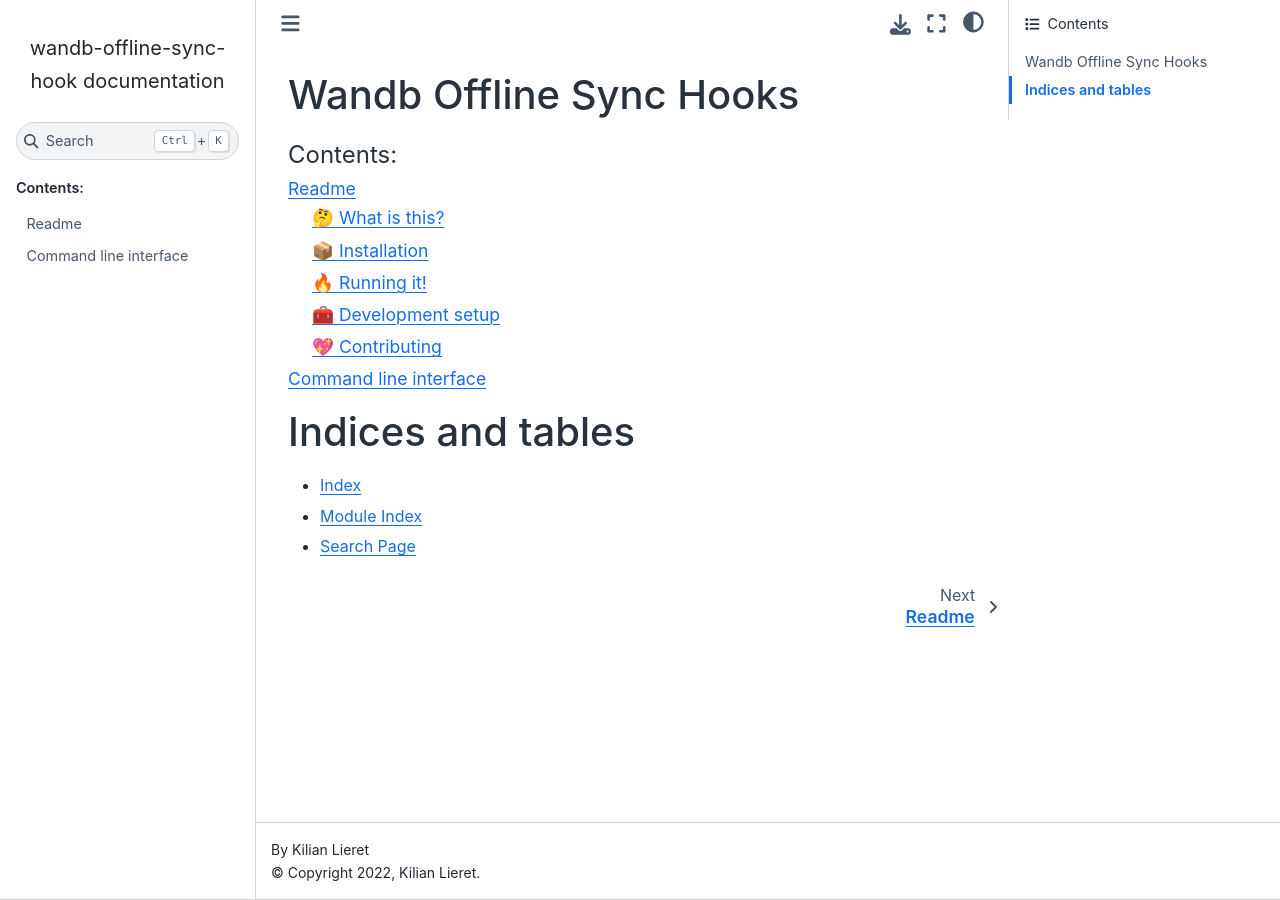
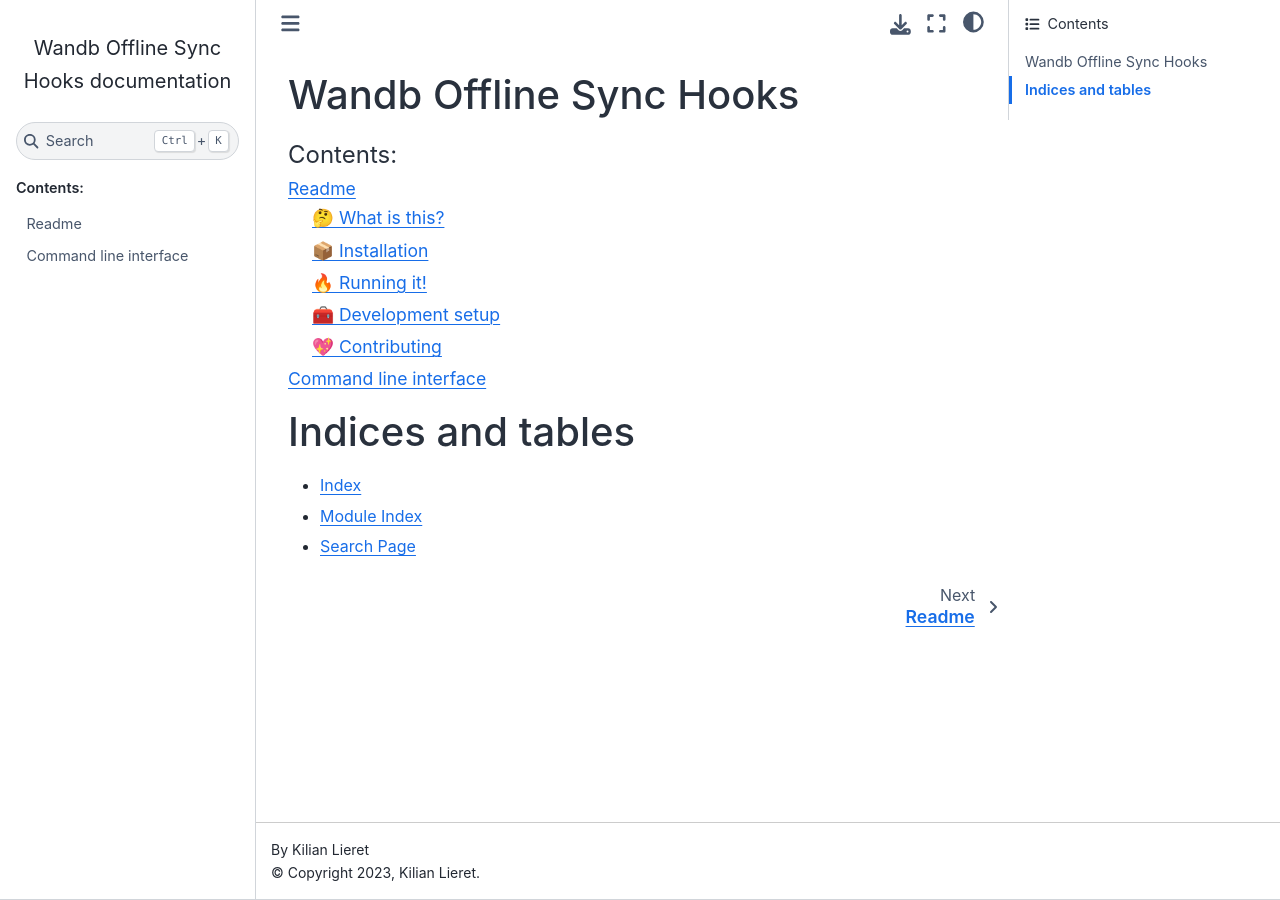
Before and after one commit to klieret/wandb-offline-sync-hook, a Sphinx documentation site: the page built from docs/source/index.rst, in a window 1280 px wide. Built offline with Sphinx 7.4.7 and the Sphinx Book theme 1.1.4, drawn with Linux system fonts in a browser that asks for light colours.

Commit message:
📝 Update side bar title

```diff
--- a/docs/source/conf.py
+++ b/docs/source/conf.py
@@ -8,8 +8,8 @@
 # -- Project information -----------------------------------------------------
 # https://www.sphinx-doc.org/en/master/usage/configuration.html#project-information
 
-project = "wandb-offline-sync-hook"
-copyright = "2022, Kilian Lieret"
+project = "Wandb Offline Sync Hooks"
+copyright = "2023, Kilian Lieret"
 author = "Kilian Lieret"
 
 # -- General configuration ---------------------------------------------------
```
